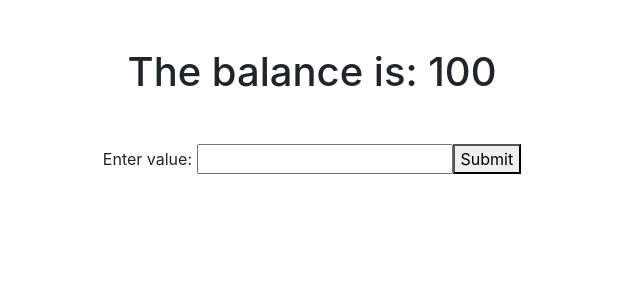
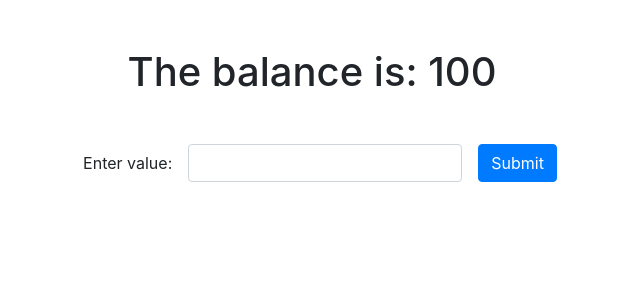
Before and after one commit to JoakimTeixeira/banking-component, a React (Create React App) app: page / in a window 1280 px wide. Shown: the top 300 px of the page, without its empty margins (328-968 px from the left). Built offline with nearby package versions, Linux system fonts and the light colour scheme; the HTML template or start-up script is replaced by a standard one.

Commit message:
Add button and input styling

```diff
--- a/src/App.jsx
+++ b/src/App.jsx
@@ -4,8 +4,9 @@ import { Wallet, Input, Button } from 'components';
 const App = () => (
   <div className="container text-center">
     <Wallet value={100} />
-    <Input />
-    <Button text="Submit" />
+    <Input>
+      <Button text="Submit" />
+    </Input>
   </div>
 );
 
--- a/src/components/Button/Button.jsx
+++ b/src/components/Button/Button.jsx
@@ -2,7 +2,7 @@ import React from 'react';
 import PropTypes from 'prop-types';
 
 const Button = ({ text }) => (
-  <button type="submit">{text}</button>
+  <button type="submit" className="btn btn-primary mb-2">{text}</button>
 );
 
 export default Button;
--- a/src/components/Input/Input.jsx
+++ b/src/components/Input/Input.jsx
@@ -1,15 +1,31 @@
 import React from 'react';
+import PropTypes from 'prop-types';
 import { useInput } from './hooks';
 
-const Input = () => {
+const Input = ({ children }) => {
   const [amount, handleInput] = useInput('');
 
   return (
-    <label htmlFor="balanceInput" className="mb-3">
-      {'Enter value: '}
-      <input value={amount} onChange={handleInput} type="text" id="balanceInput" />
-    </label>
+    <div className="row justify-content-center">
+      <form className="form-inline">
+        <div className="form-group mx-sm-3 mb-2">
+          <label htmlFor="balanceInput">
+            Enter value:
+            <input value={amount} onChange={handleInput} type="text" className="form-control ml-3" id="balanceInput" />
+          </label>
+        </div>
+        {children}
+      </form>
+    </div>
   );
 };
 
 export default Input;
+
+Input.propTypes = {
+  children: PropTypes.node,
+};
+
+Input.defaultProps = {
+  children: '',
+};
```
